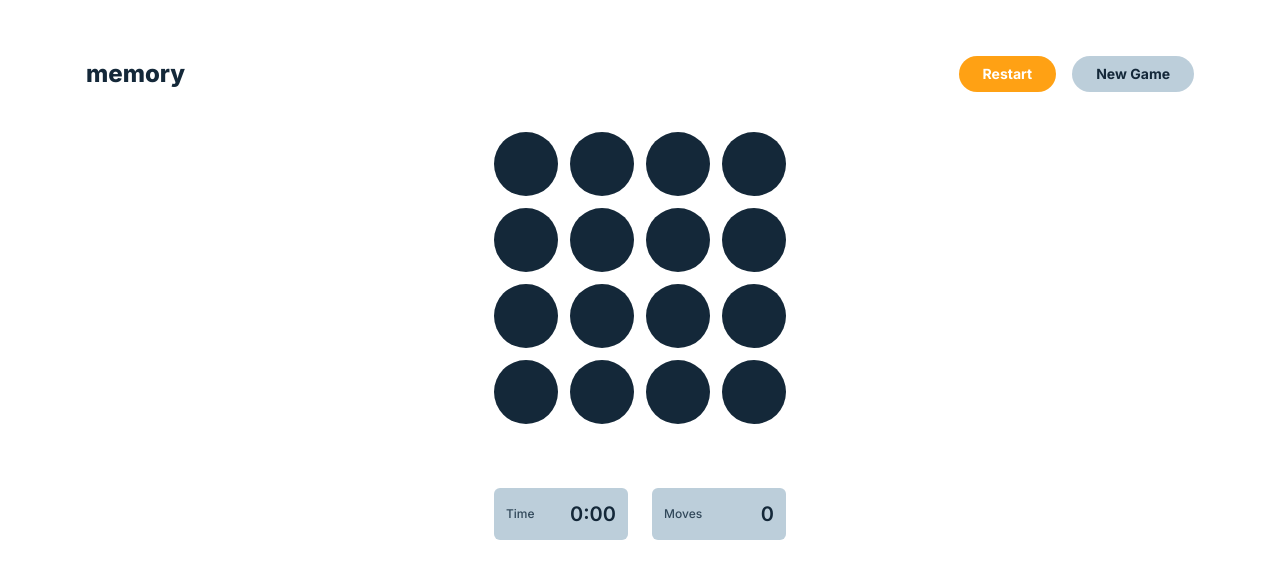
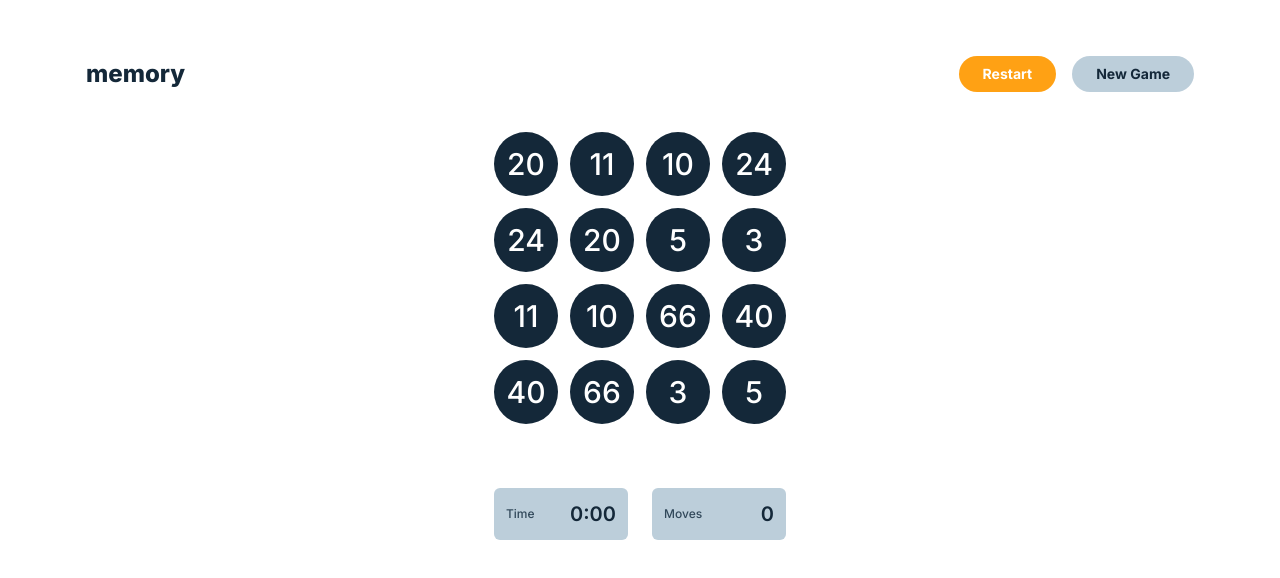
Before and after one commit to russellbanares322/guessing-game, a React (Vite) app: page / in a window 1280 px wide. Shown: the top 578 px of the page. Built offline with nearby package versions, Linux system fonts and the light colour scheme.

Commit message:
feat: use grid indices for showing them conditionally

```diff
--- a/src/components/GameGridDisplay.tsx
+++ b/src/components/GameGridDisplay.tsx
@@ -1,4 +1,4 @@
-import { useEffect, useState } from "react";
+import { useState } from "react";
 import { fourByFourGridData } from "../data/gridDatas";
 import { GridLayout } from "../layout";
 import { randomIndexGenerator } from "../utils/randomIndexGenerator";
@@ -6,199 +6,44 @@ import GameTimer from "./GameTimer";
 import Modal from "./Modal";
 import MoveCounter from "./MoveCounter";
 
-type SavedGridNumbers = {
-  id: number;
-  selectedNumber: number;
-};
+const GameGridDisplay = () => {
+  const [gridOptions, setGridOptions] = useState(fourByFourGridData);
+  const [showGameResultModal, setShowGameResultModal] = useState(false);
+  const [movesMade, setMovesMade] = useState(0);
+  const [prevClicked, setPrevClicked] = useState<number | null>(null);
+  const [revealedGrid, setRevealedGrid] = useState([]);
 
-type TGridOptions = {
-  selectedGridNumber: SavedGridNumbers[] | [];
-  matchedNumbers: SavedGridNumbers[] | [];
-  movesMade: number;
-  showGameResultModal: boolean;
-};
-
-const GameGridDisplay = () => {
-  const [gridOptions, setGridOptions] = useState<TGridOptions>({
-    selectedGridNumber: [],
-    matchedNumbers: [],
-    movesMade: 0,
-    showGameResultModal: false,
-  });
-
-  const hasTwoSelectedGridNumber = gridOptions.selectedGridNumber.length === 2;
-  const flattenGridData = fourByFourGridData.flat();
-  const allOptionsMatched =
-    gridOptions.matchedNumbers.length === flattenGridData.length;
-
-  const clearSelectedGridNumberArr = () => {
-    const selectedGridNumberRemoverTimeout = setTimeout(() => {
-      setGridOptions({
-        ...gridOptions,
-        selectedGridNumber: [],
-      });
-    }, 1000);
-
-    return () => clearTimeout(selectedGridNumberRemoverTimeout);
-  };
-
-  const selectNumber = (selectedNumberData: SavedGridNumbers) => {
-    setGridOptions({
-      ...gridOptions,
-      movesMade: gridOptions.movesMade + 1,
-      selectedGridNumber: [
-        ...gridOptions.selectedGridNumber,
-        selectedNumberData,
-      ],
-    });
-  };
-
-  const showGridNumber = (
-    selectedNumberIndex: number,
-    selectedNumber: number
-  ): string | number => {
-    if (
-      isOptionSaved(selectedNumberIndex, selectedNumber) ||
-      isOptionSelected(selectedNumberIndex, selectedNumber)
-    ) {
-      return selectedNumber;
-    }
-
-    return "";
-  };
-
-  const isOptionSelected = (
-    selectedNumberIndex: number,
-    selectedNumber: number
-  ): boolean => {
-    const optionCurrentlySelected = gridOptions.selectedGridNumber.some(
-      (num) =>
-        num.id === selectedNumberIndex && num.selectedNumber === selectedNumber
-    );
-
-    if (optionCurrentlySelected) {
-      return true;
-    }
-
-    return false;
-  };
-
-  const isOptionSaved = (
-    selectedNumberIndex: number,
-    selectedNumber: number
-  ): boolean => {
-    const optionSaved = gridOptions.matchedNumbers.some(
-      (num) =>
-        num.id === selectedNumberIndex && num.selectedNumber === selectedNumber
-    );
-
-    if (optionSaved) {
-      return true;
-    }
-    return false;
-  };
-
-  const getGridOptionButtonColor = (
-    selectedNumberIndex: number,
-    selectedNumber: number
-  ): string => {
-    if (isOptionSaved(selectedNumberIndex, selectedNumber)) {
-      return "bg-ghost-blue";
-    } else if (isOptionSelected(selectedNumberIndex, selectedNumber)) {
-      return "bg-orange";
-    } else {
-      return "bg-dark-blue";
-    }
-  };
-
-  const openGameResultModal = () => {
-    setGridOptions({
-      ...gridOptions,
-      showGameResultModal: true,
-    });
+  const showItem = (rowIndex: number, colIndex: number) => {
+    const selectedGridOption = gridOptions[rowIndex][colIndex];
+    setPrevClicked(selectedGridOption);
   };
 
   const closeGameResultModal = () => {
-    clearGridOptionsState();
-  };
-
-  useEffect(() => {
-    if (hasTwoSelectedGridNumber) {
-      const selectedGridNumberArr = gridOptions.selectedGridNumber;
-
-      const firstSelectedGridNumber = selectedGridNumberArr[0].selectedNumber;
-      const secondSelectedGridNumber = selectedGridNumberArr[1].selectedNumber;
-      const gridNumbersMatched =
-        firstSelectedGridNumber === secondSelectedGridNumber;
-
-      if (gridNumbersMatched) {
-        setGridOptions({
-          ...gridOptions,
-          selectedGridNumber: [],
-          matchedNumbers: [
-            ...gridOptions.matchedNumbers,
-            ...selectedGridNumberArr,
-          ],
-        });
-      } else {
-        clearSelectedGridNumberArr();
-      }
-    }
-  }, [gridOptions.selectedGridNumber.length]);
-
-  useEffect(() => {
-    if (allOptionsMatched) {
-      openGameResultModal();
-    }
-  }, [gridOptions.matchedNumbers]);
-
-  const clearGridOptionsState = () => {
-    setGridOptions({
-      selectedGridNumber: [],
-      matchedNumbers: [],
-      movesMade: 0,
-      showGameResultModal: false,
-    });
+    setShowGameResultModal(false);
   };
 
   return (
     <div>
       <GridLayout flexDirection="col">
-        {fourByFourGridData?.map((row, rowIndex) => (
+        {gridOptions?.map((row, rowIndex) => (
           <GridLayout flexDirection="row" key={randomIndexGenerator(rowIndex)}>
-            {row.map((number, colIndex) => {
-              const selectedNumberData: SavedGridNumbers = {
-                id: colIndex,
-                selectedNumber: number,
-              };
-
-              return (
-                <button
-                  disabled={hasTwoSelectedGridNumber}
-                  onClick={() => selectNumber(selectedNumberData)}
-                  className={`p-3 rounded-full h-16 w-16 text-center text-white text-3xl cursor-pointer disabled:cursor-default ${getGridOptionButtonColor(
-                    colIndex,
-                    number
-                  )} ${
-                    !hasTwoSelectedGridNumber && "hover:scale-110"
-                  } duration-200`}
-                  key={randomIndexGenerator(colIndex)}
-                >
-                  {showGridNumber(colIndex, number)}
-                </button>
-              );
-            })}
+            {row.map((number, colIndex) => (
+              <button
+                onClick={() => showItem(rowIndex, colIndex)}
+                className={`p-3 rounded-full h-16 w-16 text-center text-white text-3xl cursor-pointer disabled:cursor-default bg-dark-blue duration-200 hover:scale-110`}
+                key={randomIndexGenerator(colIndex)}
+              >
+                {number}
+              </button>
+            ))}
           </GridLayout>
         ))}
       </GridLayout>
       <div className="flex items-center justify-between gap-6 mt-16">
         <GameTimer />
-        <MoveCounter movesMade={gridOptions.movesMade} />
+        <MoveCounter movesMade={movesMade} />
       </div>
-      <Modal
-        open={gridOptions.showGameResultModal}
-        onClose={closeGameResultModal}
-      >
+      <Modal open={showGameResultModal} onClose={closeGameResultModal}>
         <h1 className="text-dark-blue font-bold text-xl">You did it!</h1>
       </Modal>
     </div>
```
